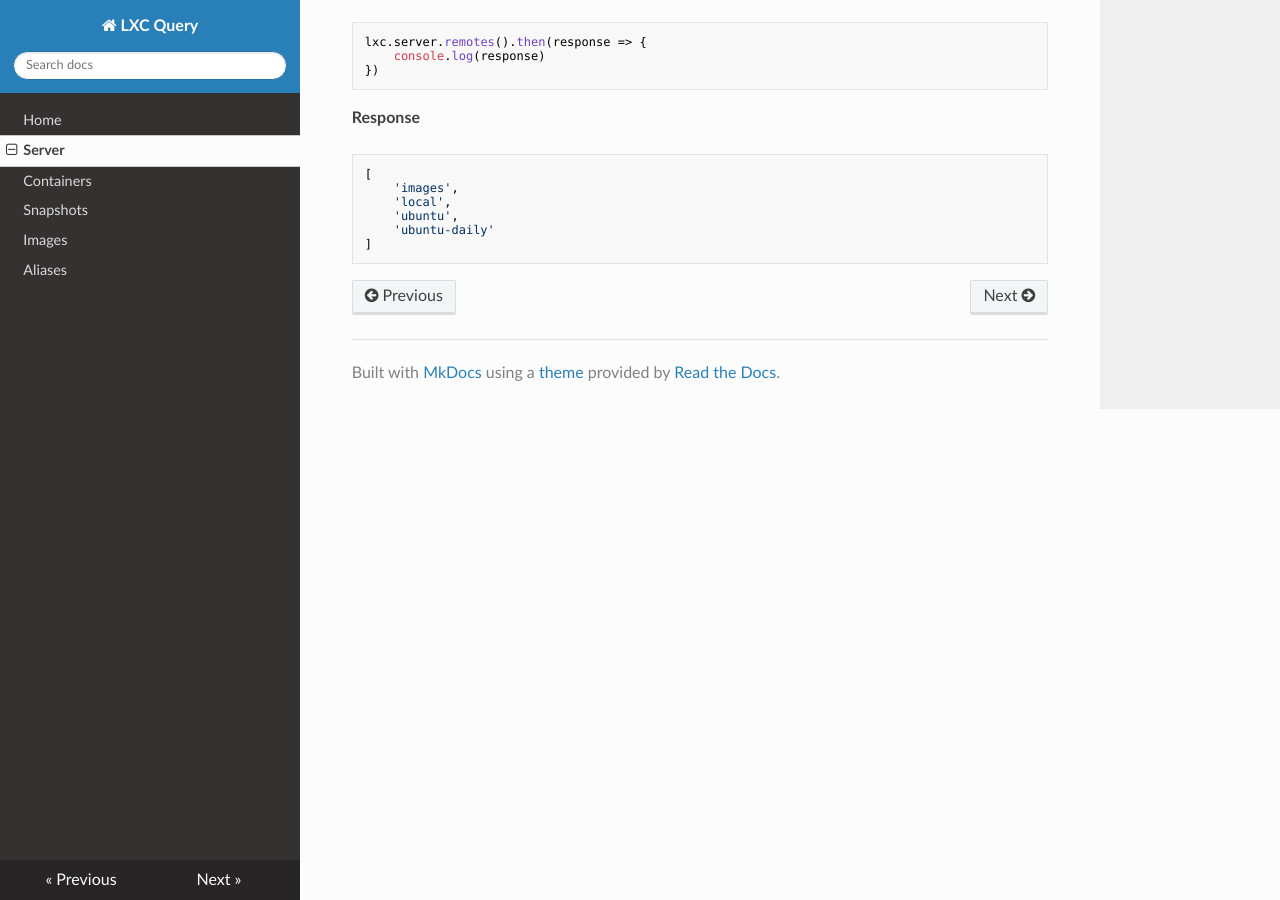
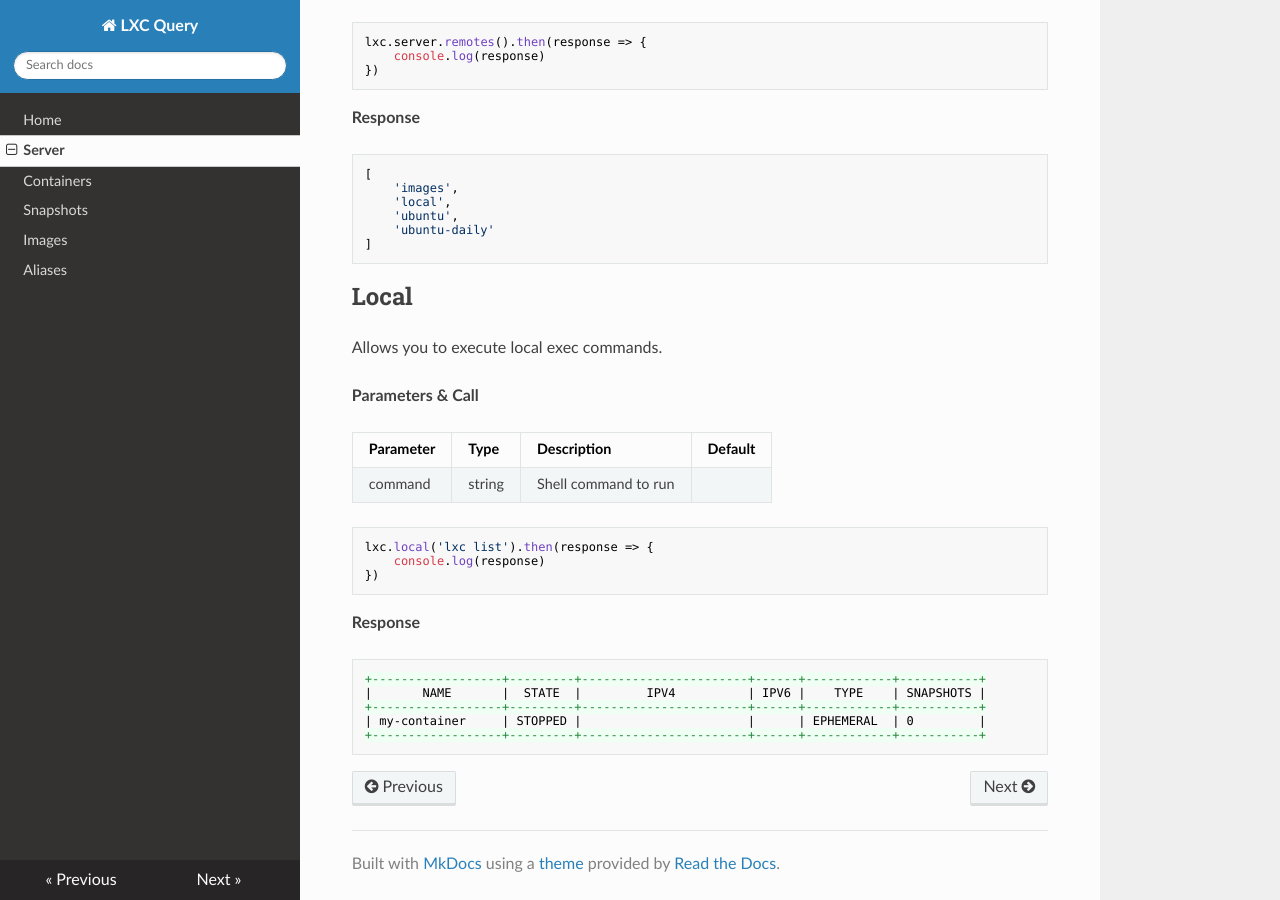
Before and after one commit to lcherone/lxc-query, an MkDocs documentation site: the page built from docs/server.md, in a window 1280 px wide and 900 px high, scrolled down 3621 px. Built offline with MkDocs 1.6.1, drawn with Linux system fonts in a browser that asks for light colours; nearby versions of some CDN libraries; old or Windows-style settings are respelled for this version of MkDocs.

````diff
--- a/docs/server.md
+++ b/docs/server.md
@@ -221,3 +221,28 @@ lxc.server.remotes().then(response => {
 	'ubuntu-daily'
 ]
 ```
+
+## Local
+
+Allows you to execute local exec commands.
+
+**Parameters & Call**
+
+| Parameter    | Type          | Description    | Default       |
+| ----------   | ------------- | -------------  | ------------- |
+| command      | string        | Shell command to run |               |
+
+```
+lxc.local('lxc list').then(response => {
+    console.log(response)
+})
+```
+
+**Response**
+```
++------------------+---------+-----------------------+------+------------+-----------+
+|       NAME       |  STATE  |         IPV4          | IPV6 |    TYPE    | SNAPSHOTS |
++------------------+---------+-----------------------+------+------------+-----------+
+| my-container     | STOPPED |                       |      | EPHEMERAL  | 0         |
++------------------+---------+-----------------------+------+------------+-----------+
+```
````
Also changed, not shown: 2 other files.
